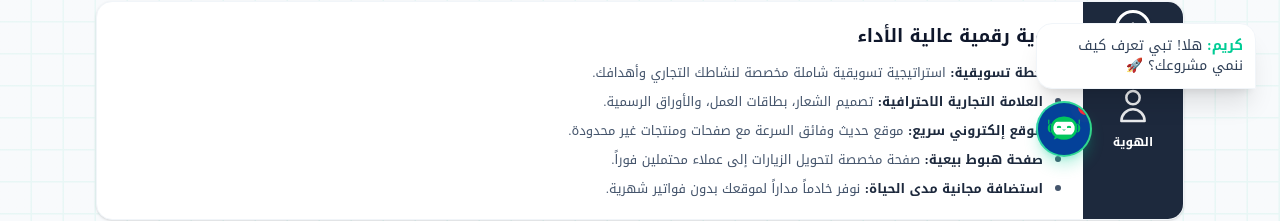
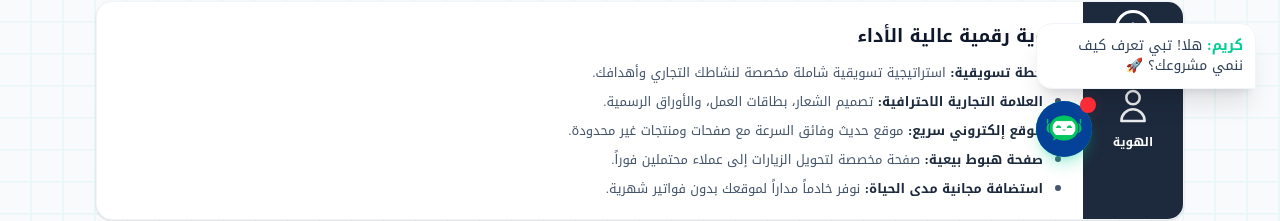
Before and after one commit to clicksalesmediaX/-ezdiharweb, a Next.js app: page / in a window 1280 px wide. Shown: the part 619-840 px from the top of the page. Built offline with nearby package versions, Linux system fonts and the light colour scheme.

Commit message:
Fix red notification dot clipping in chat widget button

```diff
--- a/app/page.tsx
+++ b/app/page.tsx
@@ -1071,14 +1071,14 @@
         {isOpen ? (
           <X size={24} />
         ) : (
-          <div className="relative w-full h-full rounded-full overflow-hidden border-2 border-white/20">
+          <div className="relative w-full h-full rounded-full overflow-hidden">
             <Image src="/aiagent.png" alt="Chat" width={56} height={56} className="w-full h-full object-cover" />
-            <span className="absolute -top-1 -right-1 flex h-4 w-4 z-10">
-              <span className="animate-ping absolute inline-flex h-full w-full rounded-full bg-red-400 opacity-75"></span>
-              <span className="relative inline-flex rounded-full h-4 w-4 bg-red-500"></span>
-            </span>
           </div>
         )}
+        <span className="absolute -top-1 -right-1 flex h-4 w-4 z-10">
+          <span className="animate-ping absolute inline-flex h-full w-full rounded-full bg-red-400 opacity-75"></span>
+          <span className="relative inline-flex rounded-full h-4 w-4 bg-red-500"></span>
+        </span>
       </button>
     </div>
   );
```
